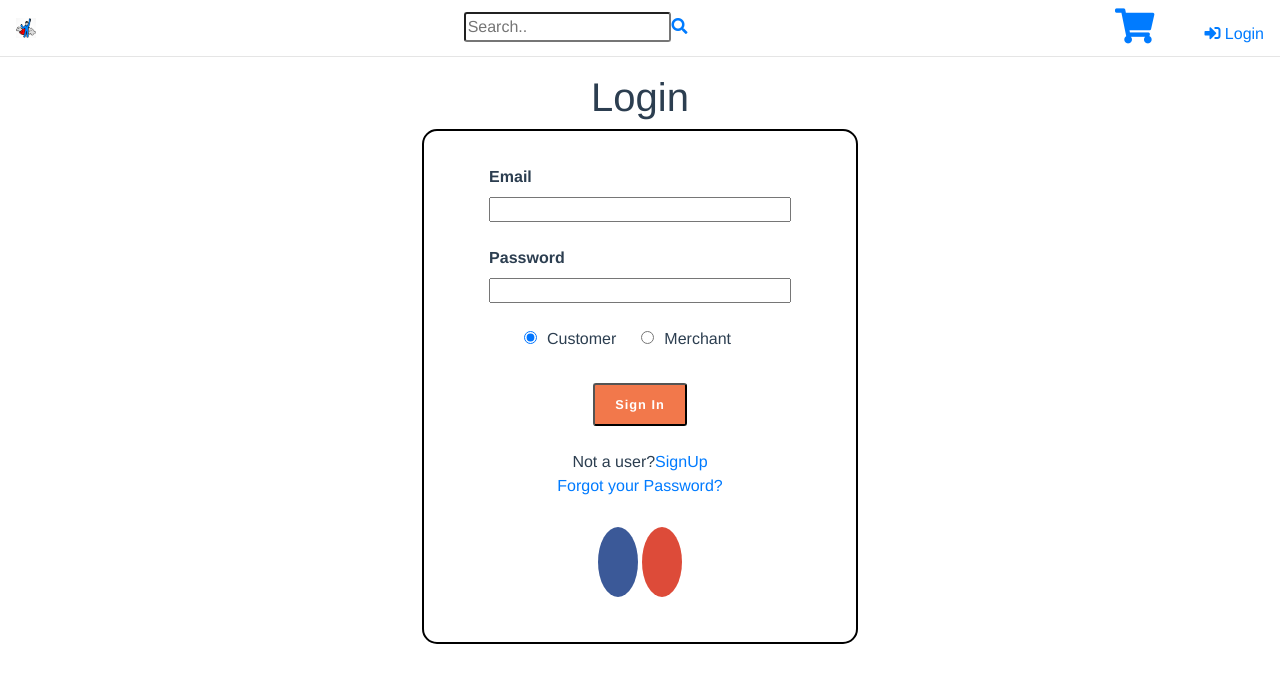
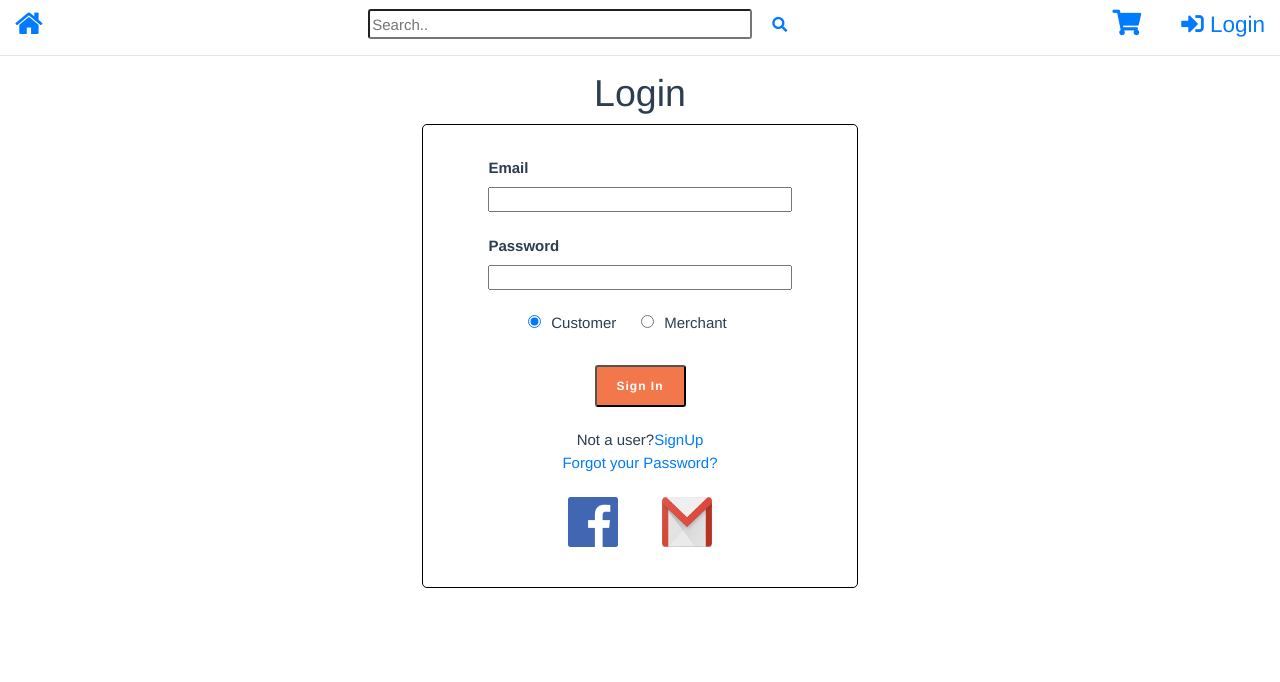
Before and after one commit to Ravi6124/EcommerceUI, a Vue app: page /login in a window 1280 px wide. Shown: the top 682 px of the page. Built offline with nearby package versions, Linux system fonts and the light colour scheme.

Commit message:
Added login validation in cart

```diff
--- a/public/index.html
+++ b/public/index.html
@@ -9,6 +9,8 @@
     <link rel="stylesheet" href="https://cdnjs.cloudflare.com/ajax/libs/font-awesome/4.7.0/css/font-awesome.min.css">
     <link rel="stylesheet" href="https://maxcdn.bootstrapcdn.com/font-awesome/4.4.0/css/font-awesome.min.css">
     <link rel="stylesheet" href="https://use.fontawesome.com/releases/v5.5.0/css/all.css" integrity="sha384-B4dIYHKNBt8Bc12p+WXckhzcICo0wtJAoU8YZTY5qE0Id1GSseTk6S+L3BlXeVIU" crossorigin="anonymous">
+    <link rel="stylesheet" href="https://www.w3schools.com/w3css/4/w3.css">
+    <link rel="stylesheet" href="https://cdnjs.cloudflare.com/ajax/libs/font-awesome/4.7.0/css/font-awesome.min.css">
     <link rel="stylesheet" href="https://maxcdn.bootstrapcdn.com/bootstrap/4.1.3/css/bootstrap.min.css">
     <title>ecommerce</title>
   </head>
--- a/src/components/App/Navbar.vue
+++ b/src/components/App/Navbar.vue
@@ -1,6 +1,6 @@
 <template>
   <nav id="nav" class="navbar">
-    <router-link to="/"><img src="src/assets/icon.jpg" alt="home" height="20" width="20"></router-link>
+    <router-link to="/"><i class="fa fa-home"></i></router-link>
     <div class="search">
       <input type="text" class="search_input" placeholder="Search..">
       <router-link class="fas fa_search" to="">&#xf002;</router-link>
@@ -19,6 +19,13 @@ export default {
 </script>
 
 <style scoped>
+  .fa_search {
+    padding-left: 20px;
+  }
+  .fa-home {
+    font-size: 200%;
+    /* padding-left: 20px; */
+  }
   .navbar {
     display: flex;
     justify-content: space-between;
@@ -26,18 +33,20 @@ export default {
     text-align: center;
   }
   .login {
+    font-size: 150%;
     cursor: pointer;
     /* color: darkblue; */
   }
   .fa_cart{
-    font-size: 35px;
+    font-size: 170%;
     /* color: darkblue; */
-    padding-right: 50px;
+    padding-right: 40px;
   }
   .search_input {
-    width: 90%;
+    width: 30vw;
     height: 30px;
     border-radius: 3px;
+    padding-right: 20px;
   }
 </style>
 
--- a/src/views/Cart.vue
+++ b/src/views/Cart.vue
@@ -19,9 +19,9 @@
               <div class="details__qty">
                 <label>Quantity:</label>
                 <div>
-                  <button @click="decrement(index)">-</button>
+                  <button @click="decrement(item, index)">-</button>
                   <span>{{ item.quantity }}</span>
-                  <button @click="increment(index)">+</button>
+                  <button @click="increment(item, index)">+</button>
                 </div>
               </div>
             </div>
@@ -51,12 +51,23 @@ export default {
       customerId: 0
     }
   },
+  created() {
+    axios.get("http://localhost:3000/items")
+    .then(result => {
+      this.items = result.data;
+      window.console.log(this.items);
+      },
+      error => {
+        window.console.error(error);
+      }
+    );
+  },
   methods: {
     decrement(item, index) {
       if(this.items[index].quantity == 0)  return;
       this.items[index].quantity--;
       this.total -= this.items[index].price;
-
+      window.console.log(this.customerId, item.productId);
       axios.delete('https://jsonplaceholder.typicode.com/posts', this.customerId, item.productId)
         .then(res => {
           window.console.log("res: ", res);
@@ -66,7 +77,8 @@ export default {
     increment(item, index) {
       this.items[index].quantity++;
       this.total += this.items[index].price;
-      item.quantity = this.quantity;
+      item.quantity = this.items[index].quantity;
+      window.console.log(this.customerId, item);
       axios.post('https://jsonplaceholder.typicode.com/posts', this.customerId, item)
         .then(res => {
           window.console.log("res: ", res);
@@ -76,32 +88,40 @@ export default {
     checkout(e) {
       e.preventDefault();
       const total = this.total;
-      const items = this.items;
       const customerId = this.customerId;
+      const checkout_response = [];
       const data = {
         total,
-        items,
-        customerId
+        customerId,
+        data
       };
+      axios.get("http://localhost:3000/items")
+        .then(result => {
+          this.checkout_response = result.data;
+        },
+        error => {
+          window.console.error(error);
+        }
+      );
+      if (!checkout_response.status){
+        alert("You need to login to place an order!!");
+        // const router = new VueRouter({
+        //   routes: [
+        //     { path: '/a', redirect: '/b' }
+        //   ]
+        // })
+
+        return;
+      }
       axios.post('https://jsonplaceholder.typicode.com/posts', this.customerId, this.totalAmount, data)
         .then(res => {
           window.console.log("res: ", res);
           return res;
         });
     }
-  },
-  created() {
-    axios({ method: "GET", url: "http://localhost:3000/items" })
-    .then(result => {
-      this.items = result.data;
-      window.console.log(this.items);
-      },
-      error => {
-        window.console.error(error);
-      }
-    );
   }
 }
+
 </script>
 
 <style scoped>
--- a/src/views/Category.vue
+++ b/src/views/Category.vue
@@ -1,15 +1,118 @@
 <template>
-  <main class="category">
-      this is category page..
+  <main>
+    <div class="category">
+      <div
+        v-for="products in abc"
+        v-bind:key="products.productId"
+        class="onecategoryproduct"
+        @click="passingPid(products.productId)">
+
+        <fieldset>
+          <div class="category__image">
+            <img :src="products.imageURL" alt="no image" />
+          </div>
+          <h3>Name: {{products.productName}}</h3>
+          <h4>Price: {{products.defaultPrice}}</h4>
+        </fieldset>
+
+      </div>
+    </div>
+    <button v-if="abc.length < totalElements" id="button" @click="incrementPageNumber()">View More</button>
+    <br />
+    <br />
+    <br />
   </main>
 </template>
 
 <script>
+import { mapGetters } from "vuex";
 export default {
-    name: 'Category'
-}
+  name: "Category",
+  data: function() {
+    return {
+      pageNum: 0,
+      length:0
+    };
+  },
+  computed: {
+    ...mapGetters(["productsGetter","totalElementsGetter"]),
+    abc() {
+      // window.console.log(this.productsGetter.content);
+      return this.productsGetter;
+    },
+    totalElements() {
+      return this.totalElementsGetter;
+    }
+  },
+  created() {
+    this.$store.dispatch("getProductsByCategory", {
+      params: {
+        cid: this.$route.params["cid"],
+        pageNum: 0
+      }
+    });
+  },
+  methods: {
+    passingPid(pid) {
+      this.$router.push({ name: "productdetails", params: { pid } });
+    },
+    incrementPageNumber() {
+      this.pageNum = this.pageNum + 1;
+      // window.console.log("page number is equal to " + this.pageNum);
+      this.$store.dispatch("getProductsByCategory", {
+        params: {
+          cid: this.$route.params["cid"],
+          pageNum: this.pageNum
+        }
+      });
+    }
+  }
+};
 </script>
 
 <style scoped>
-
+.category {
+  display: flex;
+  flex-wrap: wrap;
+  justify-content: space-around;
+  /* border: 1px solid; */
+}
+.category > div {
+  margin: 20px;
+  -webkit-transition-duration: 1s; /* Safari */
+  transition-duration: 1s;
+  cursor: pointer;
+}
+.category > div:hover {
+  background-color: lightgrey;
+  color: navy;
+}
+.category__image {
+  height: 200px;
+  width: 300px;
+}
+.category__image > img {
+  height: 100%;
+  width: 100%;
+}
+#button {
+  background-color: white;
+  height: 40px;
+  width: 100%;
+  border: 1px solid;
+  color: black;
+  text-align: center;
+  font-size: 20px;
+  border-radius: 5px;
+  margin-top: 5px;
+  /* box-shadow: 0 12px 16px 0 rgba(0,0,0,0.24), 0 17px 50px 0 rgba(0,0,0,0.19); */
+  -webkit-transition-duration: 1s; /* Safari */
+  transition-duration: 1s;
+  cursor: pointer;
+  outline: none;
+}
+#button:hover {
+  background-color: lightgrey;
+  color: navy;
+}
 </style>
--- a/src/views/Login.vue
+++ b/src/views/Login.vue
@@ -24,8 +24,10 @@
       Not a user?<a href="/signup">SignUp</a><br>
       <a href="/forgot">Forgot your Password?</a>
       <br><br>
-      <a href="#" class="fa fa-facebook"></a>
-      <a href="#" class="fa fa-google"></a>
+      <div class="login_options">
+        <a href="http://wwww.facebook.com" class="fb_icon"><img src="../assets/fb_icon.png" alt="fb_icon" height="50px" width="50px"></a>
+        <a href="http://www.gmail.com"><img src="../assets/gmail_icon.png" alt="gmail_icon" height="50px" width="50px"></a>
+      </div>
     </form>
     <div class="successful">{{ msg }}</div>
   </main>
@@ -65,14 +67,21 @@ export default {
   input[type="radio"]{
     margin-right: 10px;
   }
+  .fb_icon{
+    margin-right: 10%;
+  }
+  .login_options {
+    display: flex;
+    justify-content: center;
+  }
   .heading{
     text-align: center;
     font-size: 2.5em;
   }
   form{
     text-align: center;
-    border: 2px solid black;
-    border-radius: 15px;
+    border: 1px solid black;
+    border-radius: 5px;
     padding-bottom: 40px;
     padding-top: 10px;
     margin-top: 0%;
@@ -95,24 +104,4 @@ export default {
     text-align: center;
     color: darkgreen;
   }
-  .fa {
-    padding: 20px;
-    font-size: 30px;
-    width:20px;
-    border-radius: 50%;
-    text-align: center;
-    text-decoration: none;
-    margin: 5px 2px;
-  }
-  .fa:hover {
-    opacity: 0.5;
-  }
-  .fa-facebook {
-    background: #3B5998;
-    color: white;
-  }
-  .fa-google {
-    background: #dd4b39;
-    color: white;
-  }
 </style>
--- a/src/views/MerchantHome.vue
+++ b/src/views/MerchantHome.vue
@@ -1,11 +1,12 @@
 <template>
   <main class="merchanthome">
     <div class="sidenav">
-      <a href="#">Add Product</a>
-      <a href="#">Update Product Details</a>
-      <a href="#">Order</a>
-      <a href="#">View</a>
+      <router-link to="">Add Product</router-link>
+      <router-link to="">Update Product Details</router-link>
+      <router-link to="">Order</router-link>
+      <router-link to="">View</router-link>
     </div>
+
   </main>
 </template>
 
@@ -16,5 +17,7 @@ export default {
 </script>
 
 <style scoped>
-
+  .sidenav {
+    margin-left: 25%;
+  }
 </style>
--- a/src/views/MerchantUpdateProduct.vue
+++ b/src/views/MerchantUpdateProduct.vue
@@ -1,6 +1,6 @@
 <template>
   <main class="merchantupdateproducts">
-      this is merchant update products page..
+      <h1>Update Products</h1>
   </main>
 </template>
 
@@ -11,5 +11,7 @@ export default {
 </script>
 
 <style scoped>
-
+  h1 {
+    text-align: center;
+  }
 </style>
--- a/src/views/SignUp.vue
+++ b/src/views/SignUp.vue
@@ -99,8 +99,8 @@ export default {
   form {
     text-align: center;
     position: relative;
-    border: 2px solid black;
-    border-radius: 15px;
+    border: 1px solid black;
+    border-radius: 5px;
     padding-bottom: 30px;
     padding-top: 30px;
     margin-top: 0%;
```
Also changed, not shown: src/assets/fb_icon.png (added), src/assets/gmail_icon.png (added).
